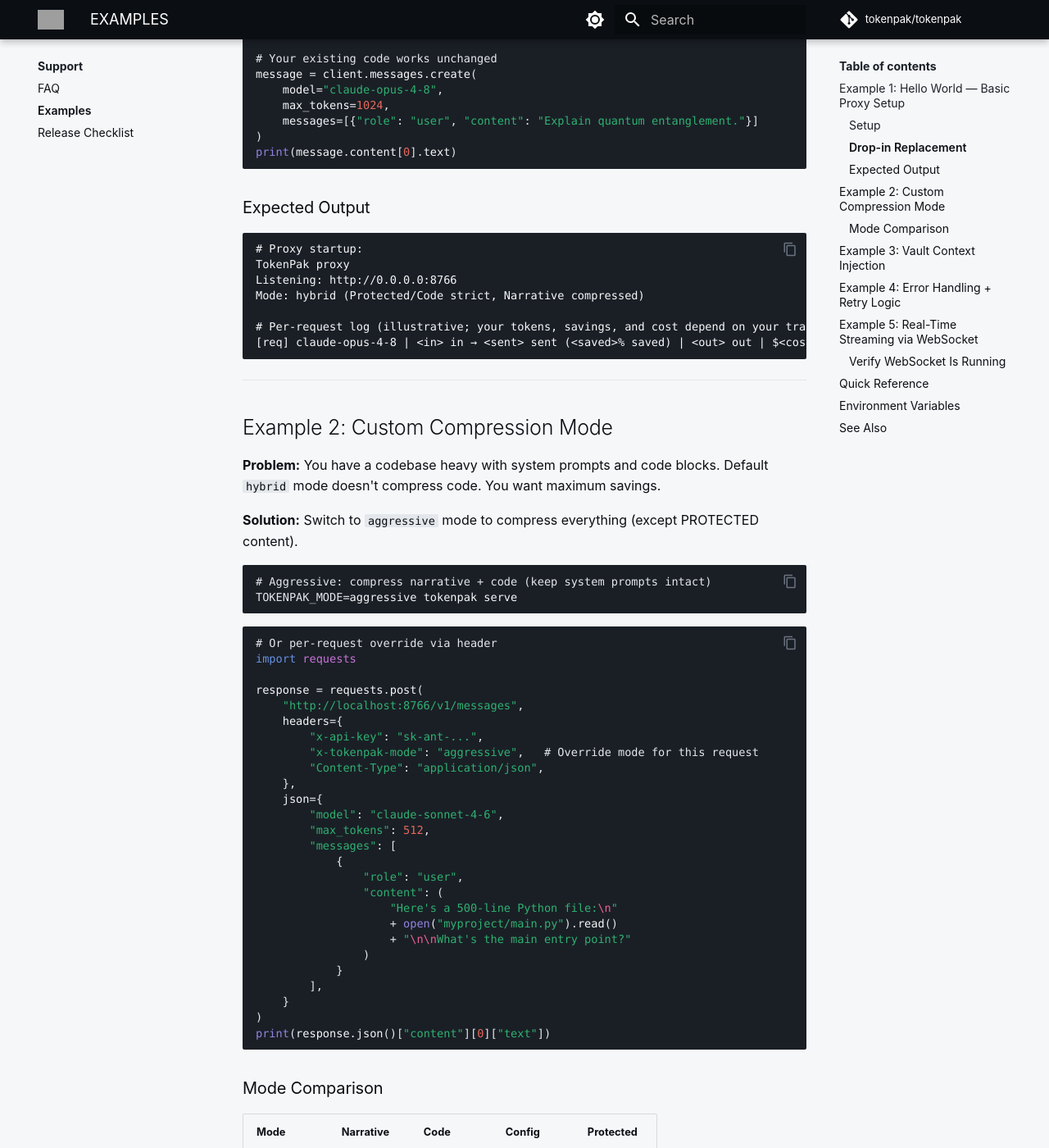
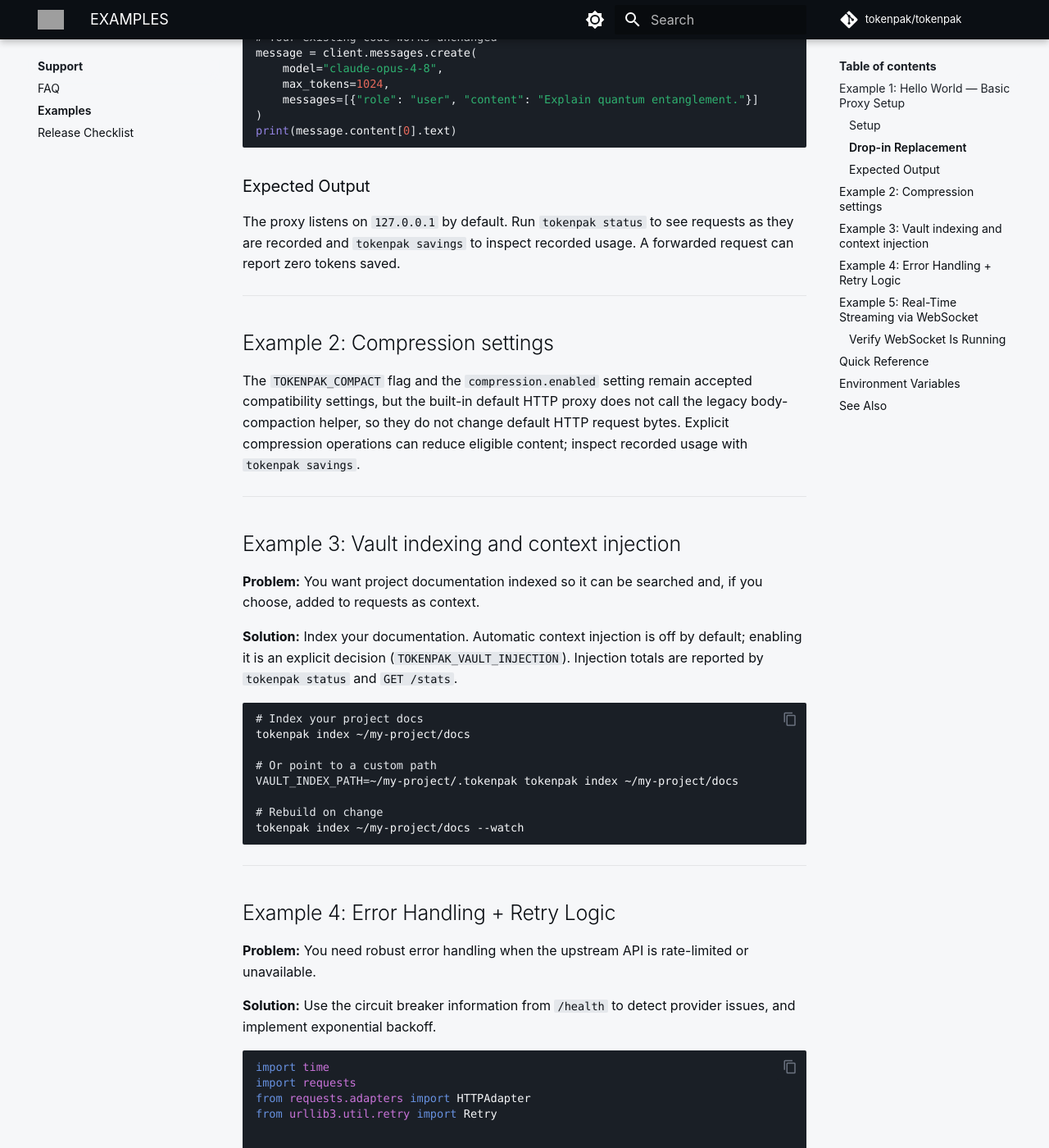
Before and after one commit to tokenpak/docs, an MkDocs documentation site: the page built from docs/EXAMPLES.md, in a window 1280 px wide and 1400 px high, scrolled down 1027 px. Shown: the whole window at 82% size. Built offline with MkDocs 1.6.1 and Material for MkDocs 9.7.7, drawn with Linux system fonts in a browser that asks for light colours; comment, search, counter and statistics services are not loaded; some of the changed text lies outside the part shown; grey boxes are pictures that could not be loaded.

Commit message:
docs: remove failover, injection and default-compression claims the release notes do not support
Routing policy is configuration and observe-mode records, automatic fallback and context injection are off by default, some token counts are estimates, and streaming behavior follows the 1.30.0 notes. Rewrite the FAQ, feature matrix, troubleshooting, architecture and examples pages accordingly.

````diff
--- a/docs/EXAMPLES.md
+++ b/docs/EXAMPLES.md
@@ -20,11 +20,11 @@
 # Install TokenPak
 pip install tokenpak
 
-# Start the proxy (default port 8766, hybrid compression mode)
+# Start the proxy (default port 8766)
 tokenpak serve
 
-# Or with custom settings
-TOKENPAK_PORT=8766 TOKENPAK_MODE=hybrid tokenpak serve
+# Or with a custom port
+TOKENPAK_PORT=8766 tokenpak serve
 ```
 
 ### Drop-in Replacement
@@ -52,75 +52,21 @@
 
 ### Expected Output
 
-```
-# Proxy startup:
-TokenPak proxy
-Listening: http://0.0.0.0:8766
-Mode: hybrid (Protected/Code strict, Narrative compressed)
-
-# Per-request log (illustrative; your tokens, savings, and cost depend on your traffic):
-[req] claude-opus-4-8 | <in> in → <sent> sent (<saved>% saved) | <out> out | $<cost>
-```
+The proxy listens on `127.0.0.1` by default. Run `tokenpak status` to see requests as they are recorded and `tokenpak savings` to inspect recorded usage. A forwarded request can report zero tokens saved.
 
 ---
 
-## Example 2: Custom Compression Mode
+## Example 2: Compression settings
 
-**Problem:** You have a codebase heavy with system prompts and code blocks. Default `hybrid` mode doesn't compress code. You want maximum savings.
-
-**Solution:** Switch to `aggressive` mode to compress everything (except PROTECTED content).
-
-```bash
-# Aggressive: compress narrative + code (keep system prompts intact)
-TOKENPAK_MODE=aggressive tokenpak serve
-```
-
-```python
-# Or per-request override via header
-import requests
-
-response = requests.post(
-    "http://localhost:8766/v1/messages",
-    headers={
-        "x-api-key": "sk-ant-...",
-        "x-tokenpak-mode": "aggressive",   # Override mode for this request
-        "Content-Type": "application/json",
-    },
-    json={
-        "model": "claude-sonnet-4-6",
-        "max_tokens": 512,
-        "messages": [
-            {
-                "role": "user",
-                "content": (
-                    "Here's a 500-line Python file:\n"
-                    + open("myproject/main.py").read()
-                    + "\n\nWhat's the main entry point?"
-                )
-            }
-        ],
-    }
-)
-print(response.json()["content"][0]["text"])
-```
-
-### Mode Comparison
-
-| Mode | Narrative | Code | Config | Protected |
-|------|-----------|------|--------|-----------|
-| `strict` | ❌ No | ❌ No | ❌ No | ❌ No |
-| `hybrid` | ✅ Yes | ❌ No | ❌ No | ❌ No |
-| `aggressive` | ✅ Yes | ✅ Yes | ✅ Yes | ❌ No |
-
-**Protected content is NEVER compressed** — system prompts, SOUL.md, tool schemas are always sent verbatim.
+The `TOKENPAK_COMPACT` flag and the `compression.enabled` setting remain accepted compatibility settings, but the built-in default HTTP proxy does not call the legacy body-compaction helper, so they do not change default HTTP request bytes. Explicit compression operations can reduce eligible content; inspect recorded usage with `tokenpak savings`.
 
 ---
 
-## Example 3: Vault Context Injection
+## Example 3: Vault indexing and context injection
 
-**Problem:** You have project documentation you want automatically injected into relevant requests without manually including it every time.
+**Problem:** You want project documentation indexed so it can be searched and, if you choose, added to requests as context.
 
-**Solution:** Index your vault and let TokenPak inject relevant context automatically.
+**Solution:** Index your documentation. Automatic context injection is off by default; enabling it is an explicit decision (`TOKENPAK_VAULT_INJECTION`). Injection totals are reported by `tokenpak status` and `GET /stats`.
 
 ```bash
 # Index your project docs
@@ -131,40 +77,6 @@
 
 # Rebuild on change
 tokenpak index ~/my-project/docs --watch
-```
-
-```python
-# TokenPak will automatically inject relevant vault chunks
-# based on semantic similarity to your request
-
-client = anthropic.Anthropic(
-    api_key="sk-ant-...",
-    base_url="http://localhost:8766",
-)
-
-# This request will automatically get relevant docs injected
-# from your vault without you doing anything
-message = client.messages.create(
-    model="claude-sonnet-4-6",
-    max_tokens=1024,
-    messages=[{
-        "role": "user",
-        "content": "How do I configure the cache timeout in our system?"
-    }]
-)
-# Response will have context from your docs injected automatically
-```
-
-```bash
-# Check what was injected in the last request
-curl http://localhost:8766/stats/last | python3 -m json.tool | grep -A5 "vault_injection"
-# {
-#   "vault_injection": {
-#     "chunks_injected": 3,
-#     "tokens_injected": 412,
-#     "top_chunks": ["docs/config.md#cache-timeout", ...]
-#   }
-# }
 ```
 
 ---
@@ -374,16 +286,12 @@
 | View stats | `curl http://localhost:8766/stats` |
 | See last request | `curl http://localhost:8766/stats/last` |
 | Rebuild vault index | `tokenpak vault reindex` |
-| Hybrid mode | `TOKENPAK_MODE=hybrid tokenpak serve` |
-| Aggressive mode | `TOKENPAK_MODE=aggressive tokenpak serve` |
 | WebSocket port | `TOKENPAK_WS_PORT=8767 tokenpak serve` (default: PROXY_PORT+1) |
-| Disable compression | `TOKENPAK_MODE=strict tokenpak serve` |
 
 ## Environment Variables
 
 ```bash
 TOKENPAK_PORT=8766              # HTTP proxy port (default: 8766)
-TOKENPAK_MODE=hybrid            # Compression mode: strict|hybrid|aggressive
 TOKENPAK_WS_PORT=8767           # WebSocket port (default: PROXY_PORT+1)
 TOKENPAK_REQUEST_TIMEOUT=30     # Per-request upstream timeout (seconds, 0=disabled)
 VAULT_INDEX_PATH=~/.tokenpak    # Path to vault index directory
--- a/docs/faq.md
+++ b/docs/faq.md
@@ -34,24 +34,11 @@
 
 ### How does TokenPak route requests to providers?
 
-You define a routing strategy in `config.yaml`:
-
-```yaml
-routing:
-  primary: anthropic    # Default provider
-  fallback: openai      # Backup if primary fails
-  strategies:
-    - provider: anthropic
-      models: ["claude-3-*"]
-    - provider: openai
-      models: ["gpt-4", "gpt-3.5-turbo"]
-```
-
-TokenPak matches the requested model to a provider and routes there. If the provider fails, it automatically tries fallbacks. No code changes needed.
+Routing policy is configuration and observe-mode records. Automatic model changes and fallback enforcement are not active by default.
 
 ### Does TokenPak support streaming?
 
-Yes, completely. TokenPak proxies Server-Sent Events (SSE) from providers without buffering. Your streaming requests work exactly as if you called the provider directly — you get chunks in real-time with full backpressure handling.
+The proxy handles streamed responses, and empty streamed responses preserve ordinary accounting observations. If the proxy restarts mid-stream, a retried request gets an explicit `terminally_failed` / `recovery_status` signal instead of a bare connection reset; transparent replay is not implemented.
 
 ### How does caching work? Will I get stale responses?
 
@@ -59,7 +46,7 @@
 
 ### What about token counting? Is it accurate?
 
-TokenPak uses native token counters for each provider (Anthropic's `token-counter`, OpenAI's `tiktoken`). We don't approximate — you get exact counts. For unsupported providers, we use a fallback estimator (~4 chars per token), which you can override.
+Some counts are estimates. `tokenpak savings --verify` compares TokenPak's existing UTF-8 byte estimator with an independent `cl100k_base` count on a packaged fixture corpus and reports both counts and their divergence; it does not recount stored requests, whose source text is not retained. Session displays label estimates.
 
 ---
 
@@ -95,15 +82,11 @@
 
 ### What's the performance overhead?
 
-**Proxy internals:** TokenPak adds modest processing overhead per request on typical agent prompts. Routing, token counting, and cache lookup are lightweight, in-memory operations.
+**Proxy internals:** This page does not publish latency figures. Measure the proxy's overhead on your own workload.
 
 **End-to-end latency:** when measured against direct API calls, the proxy adds some overhead due to the network round-trip and connection-pooling differences. This is expected for any local proxy.
 
-**Context:** the latency overhead is acceptable because:
-
-- Where you use explicit context tools, token reduction can offset the latency cost; measure it on your workload.
-- Cache hits eliminate provider round-trip latency entirely.
-- Compression batching improves throughput for batch/async workloads.
+**Context:** Measure the effect of explicit context tools on your own workload.
 
 For applications where sub-millisecond response time is critical, either run the proxy on the same machine as your client (recommended), or use the SDK in-process.
 
@@ -130,7 +113,7 @@
 
 ### What if a provider goes down? How does failover work?
 
-TokenPak automatically detects provider failures via health checks and circuit breakers. When a provider is unhealthy, it routes to the fallback provider (no user action needed). Once the primary provider recovers, routing resumes. You can also manually force a provider state via the CLI (`tokenpak provider-status`).
+Automatic model changes and fallback enforcement are not active by default; routing policy is configuration and observe-mode records. If the proxy restarts mid-stream, a retried request gets an explicit `terminally_failed` / `recovery_status` signal instead of a bare connection reset; transparent replay is not implemented.
 
 ---
 
````
Also changed, not shown: other parts of docs/EXAMPLES.md (+1 -1 lines), docs/architecture.md (+3 -3 lines), docs/features.md (+4 -4 lines), docs/troubleshooting.md (+1 -1 lines).
